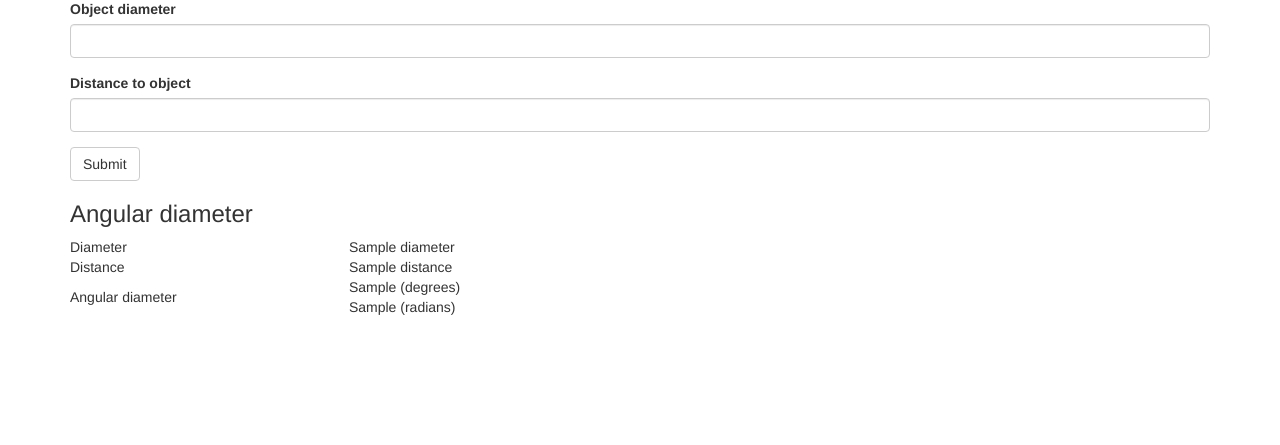
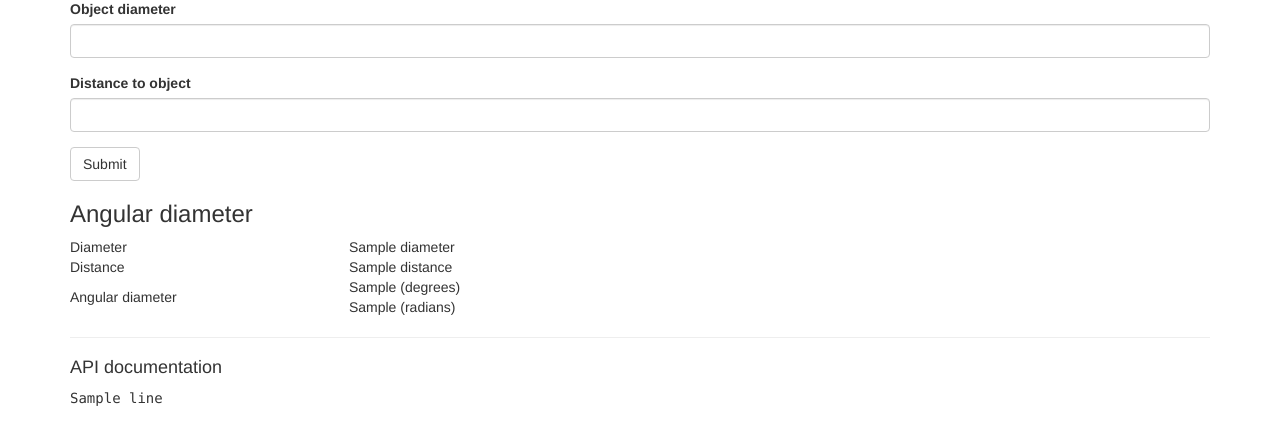
Before and after one commit to makhidkarun/egor045_trav_client, a Flask app: template web/app/templates/angdia.html in a window 1280 px wide. Shown: the part 193-638 px from the top of the page. Run offline with Flask 2, Linux system fonts and the light colour scheme; the template is opened without the code that fills it: values that come from a table or form of the project are taken from there, most other values are stand-ins (such as "Sample title", 1, 10 or a date in 2020); parts of the project's set-up code (start-up, migrations or seed data) failed here and were passed over; some libraries are stand-ins or nearby versions.

Commit message:
Add API documentation

```diff
--- a/web/app/templates/angdia.html
+++ b/web/app/templates/angdia.html
@@ -47,6 +47,15 @@
                     </td>
             </table>
         {% endif %}
+        {% if doc %}
+            <hr>
+            <h4>API documentation</h4>
+            <samp>
+            {% for line in doc %}
+                {{ line }}<br>
+            {% endfor %}
+            </samp>
+        {% endif %}
     </div>
 </div>
 {% endblock %}
```
